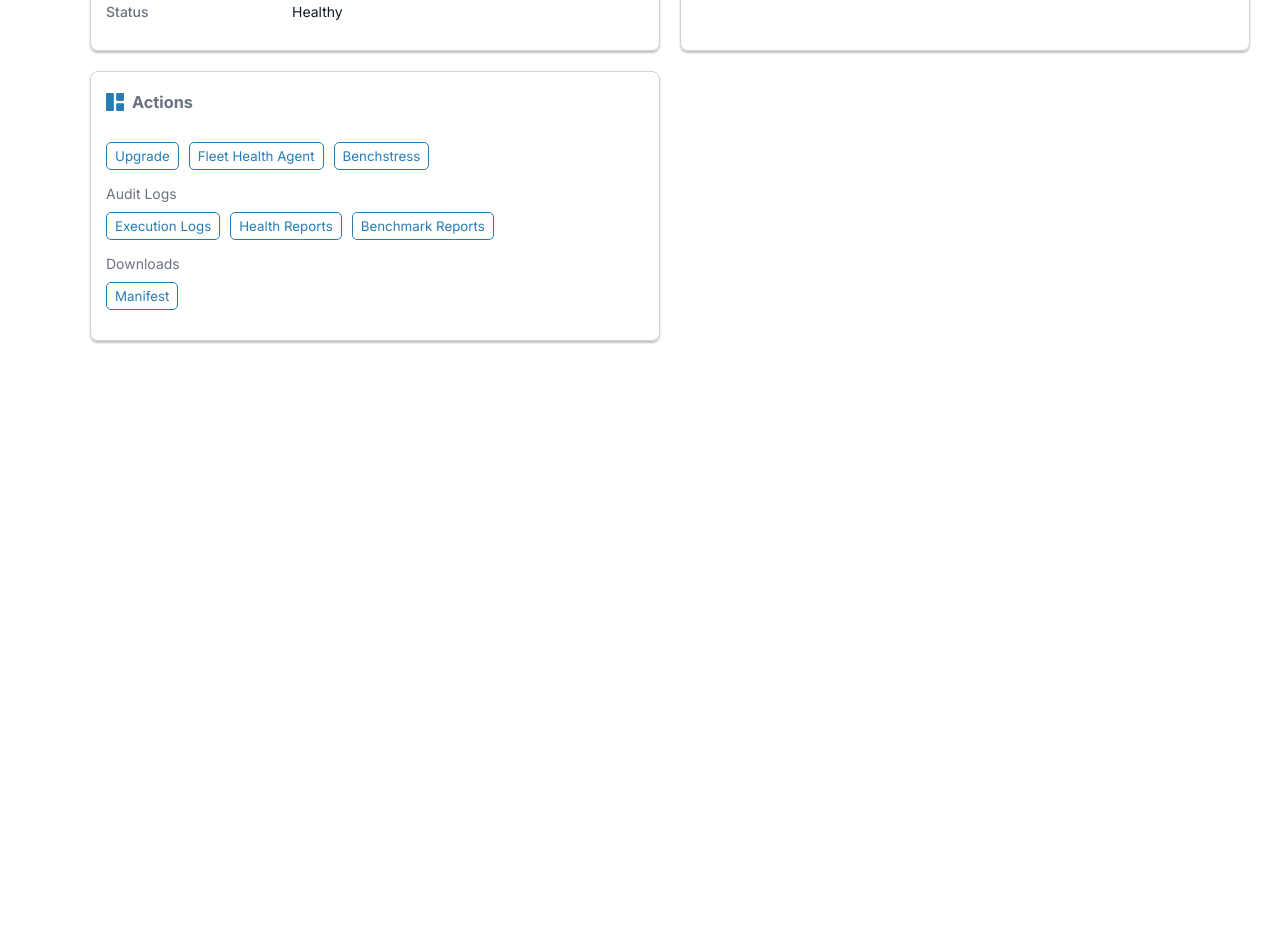
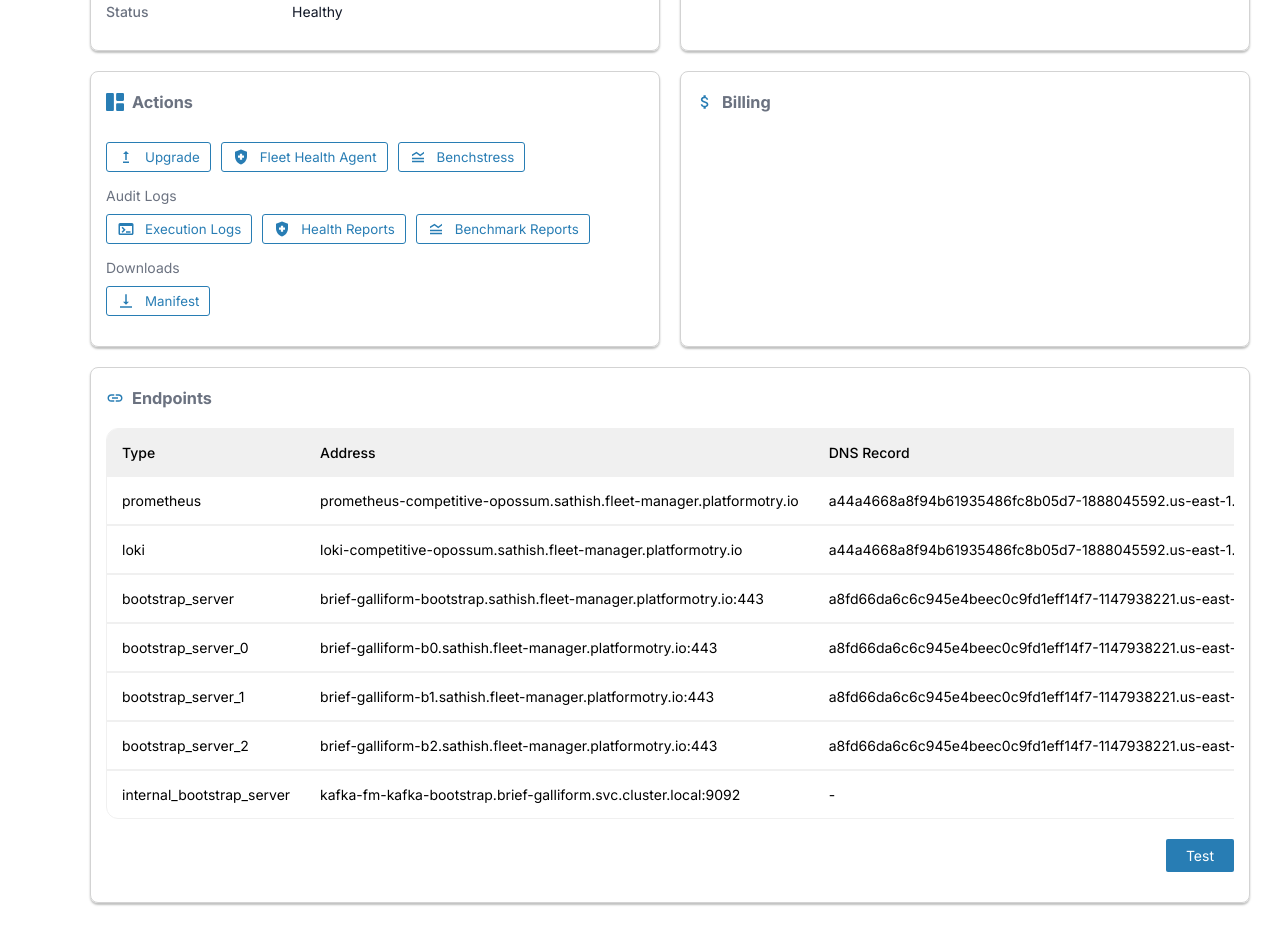
Before and after one commit to Sanhita-san/kafka-fleet-manager, a React (Vite) app: page / in a window 1280 px wide. Shown: the part 920-1853 px from the top of the page. Before the commit the page ends 1291 px from the top, so only its background shows below. Built offline with nearby package versions, Linux system fonts and the light colour scheme.

Commit message:
Added Endpoint Card

```diff
--- a/src/components/card/Card.jsx
+++ b/src/components/card/Card.jsx
@@ -11,12 +11,12 @@ const Card = ({
   links,
   sections,
   actionsMenu,
+  table,
+  span,
 }) => {
   const Icon = icon;
   return (
-    <div
-      className={`${styles.card} ${gauges ? styles.spanTwo : styles.spanOne}`}
-    >
+    <div className={`${styles.card} ${span ? styles.spanTwo : styles.spanOne}`}>
       <div className={styles.cardHeader}>
         <Icon className={styles.icon} />
         <h3>{title}</h3>
@@ -26,6 +26,7 @@ const Card = ({
       </div>
 
       <div className={styles.cardBody}>
+        {/* Fields */}
         {fields && (
           <dl className={styles.fieldsList}>
             {fields.map((data, index) => {
@@ -39,6 +40,7 @@ const Card = ({
           </dl>
         )}
 
+        {/* Gauges */}
         {gauges && (
           <div className={styles.gaugeList}>
             {gauges.map((data, index) => {
@@ -52,18 +54,21 @@ const Card = ({
           </div>
         )}
 
+        {/* Links */}
         {links && (
           <div className={styles.linksList}>
-            {links.map((link, index) => {
+            {links.map((Link, index) => {
               return (
                 <div className={styles.linksItem} key={index}>
-                  <a>{link.label}</a>
+                  <Link.icon className={styles.icon} />
+                  <a>{Link.label}</a>
                 </div>
               );
             })}
           </div>
         )}
 
+        {/* Sections */}
         {sections && (
           <div className={styles.sectionsList}>
             {sections.map((section, index) => {
@@ -71,9 +76,10 @@ const Card = ({
                 <div className={styles.sectionsItem} key={index}>
                   <dt>{section.label}</dt>
                   <div className={styles.buttons}>
-                    {section.buttons.map((button, id) => (
+                    {section.buttons.map((Button, id) => (
                       <button className={styles.actionButton} key={id}>
-                        {button}
+                        <Button.icon className={styles.icon} />
+                        {Button.label}
                       </button>
                     ))}
                   </div>
@@ -82,6 +88,35 @@ const Card = ({
             })}
           </div>
         )}
+
+        {/* Table */}
+        {table && (
+          <div className={styles.tableList}>
+            <div className={styles.tableInfo}>
+              <table className={styles.table}>
+                <thead>
+                  <tr>
+                    {table.columns.map((col, index) => (
+                      <th key={index}>{col}</th>
+                    ))}
+                  </tr>
+                </thead>
+                <tbody>
+                  {table.rows.map((row, index) => (
+                    <tr key={index}>
+                      {row.map((cell, cIdx) => (
+                        <td key={cIdx}>{cell}</td>
+                      ))}
+                    </tr>
+                  ))}
+                </tbody>
+              </table>
+            </div>
+            <div className={styles.tableFooter}>
+              <button className={styles.endpointButton}>Test</button>
+            </div>
+          </div>
+        )}
       </div>
     </div>
   );
--- a/src/components/card/Card.module.css
+++ b/src/components/card/Card.module.css
@@ -35,6 +35,7 @@ a {
 
 .icon {
   font-size: 18px;
+  color: var(--color-primary);
 }
 
 .moreIcon {
@@ -92,6 +93,7 @@ a {
 
 .linksItem {
   display: flex;
+  gap: 5px;
 }
 
 /* For Sections Card */
@@ -111,6 +113,7 @@ a {
 .buttons {
   display: flex;
   gap: 10px;
+  flex-wrap: wrap;
 }
 
 .actionButton {
@@ -118,11 +121,74 @@ a {
   color: var(--color-primary);
 
   border: 1px solid var(--color-primary);
-  border-radius: 5px;
+  border-radius: 3px;
   outline: none;
 
-  padding: 5px 8px;
+  padding: 5px 10px;
   cursor: pointer;
+
+  display: flex;
+  gap: 10px;
+  align-items: center;
+}
+
+/* For Table Card */
+.tableInfo {
+  overflow-x: auto;
+}
+
+.table {
+  width: 100%;
+  border: 1px solid #f0f0f0;
+  border-radius: 12px;
+  border-spacing: 0px;
+  overflow: hidden;
+}
+
+.table th {
+  background: #f0f0f0;
+  font-weight: 500;
+  text-align: left;
+  padding: 15px;
+  border-bottom: 1px solid #f0f0f0;
+}
+
+.table td {
+  padding: 15px;
+  border-bottom: 2px solid #f0f0f0;
+  word-break: keep-all;
+  white-space: nowrap;
+}
+
+.table tr:last-child td {
+  border-bottom: none;
+}
+
+.table tr:hover {
+  background: #fafafa;
+}
+
+.tableFooter {
+  display: flex;
+  justify-content: flex-end;
+  margin-top: 20px;
+}
+
+.endpointButton {
+  background-color: var(--color-primary);
+  color: var(--color-bg);
+  font-size: 14px;
+  font-weight: 400;
+  padding: 8px 20px;
+  border: none;
+  border-radius: 2px;
+  cursor: pointer;
+  transition: background-color 0.2s ease;
+}
+
+.endpointButton:hover {
+  background-color: var(--color-primary);
+  opacity: 80%;
 }
 
 @media screen and (max-width: 960px) {
--- a/src/components/dashboard/dashboardData.js
+++ b/src/components/dashboard/dashboardData.js
@@ -1,13 +1,26 @@
 import { FaCloud } from "react-icons/fa";
-import { MdBarChart } from "react-icons/md";
+import {
+  MdBarChart,
+  MdHealthAndSafety,
+  MdTerminal,
+  MdVerticalAlignBottom,
+  MdLegendToggle,
+  MdOutlineUpgrade,
+} from "react-icons/md";
+
 import { MdEqualizer } from "react-icons/md";
 import { MdBusiness } from "react-icons/md";
 import { BsGrid1X2Fill } from "react-icons/bs";
+import { MdAttachMoney } from "react-icons/md";
+import { MdLink } from "react-icons/md";
+
+import { MdTimeline } from "react-icons/md";
 
 export const cards = [
   {
     title: "Cluster Info",
     icon: FaCloud,
+    actionsMenu: true,
     fields: [
       {
         label: "Cluster ID",
@@ -21,11 +34,11 @@ export const cards = [
       { label: "Version", value: "3.8.0" },
       { label: "Status", value: "Healthy" },
     ],
-    actionsMenu: true,
   },
   {
     title: "Performance",
     icon: MdBarChart,
+    span: true,
     gauges: [
       { label: "Production", value: 0, text: "0 B/s" },
       { label: "Consumption", value: 0, text: "0 B/s" },
@@ -35,6 +48,7 @@ export const cards = [
   {
     title: "Kubernetes Fleet Info",
     icon: MdBusiness,
+    actionsMenu: true,
     fields: [
       { label: "Identifier", value: "different-aardwolf" },
       { label: "Fleet provider", value: "" },
@@ -42,15 +56,14 @@ export const cards = [
       { label: "Date Created", value: "Jun 17, 2025, 10:33 AM" },
       { label: "Status", value: "Healthy" },
     ],
-    actionsMenu: true,
   },
   {
     title: "Dashboards",
     icon: MdEqualizer,
     links: [
-      { label: "Cluster Health", type: "link" },
-      { label: "Kraft Metrics", type: "link" },
-      { label: "Strimzi Kafka Logs", type: "link" },
+      { label: "Cluster Health", icon: MdTimeline },
+      { label: "Kraft Metrics", icon: MdTimeline },
+      { label: "Strimzi Kafka Logs", icon: MdTimeline },
     ],
   },
   {
@@ -59,16 +72,70 @@ export const cards = [
     sections: [
       {
         label: "",
-        buttons: ["Upgrade", "Fleet Health Agent", "Benchstress"],
+        buttons: [
+          { label: "Upgrade", icon: MdOutlineUpgrade },
+          { label: "Fleet Health Agent", icon: MdHealthAndSafety },
+          { label: "Benchstress", icon: MdLegendToggle },
+        ],
       },
       {
         label: "Audit Logs",
-        buttons: ["Execution Logs", "Health Reports", "Benchmark Reports"],
+        buttons: [
+          { label: "Execution Logs", icon: MdTerminal },
+          { label: "Health Reports", icon: MdHealthAndSafety },
+          { label: "Benchmark Reports", icon: MdLegendToggle },
+        ],
       },
       {
         label: "Downloads",
-        buttons: ["Manifest"],
+        buttons: [{ label: "Manifest", icon: MdVerticalAlignBottom }],
       },
     ],
   },
+  { title: "Billing", icon: MdAttachMoney },
+  {
+    title: "Endpoints",
+    icon: MdLink,
+    span: true,
+    table: {
+      columns: ["Type", "Address", "DNS Record"],
+      rows: [
+        [
+          "prometheus",
+          "prometheus-competitive-opossum.sathish.fleet-manager.platformotry.io",
+          "a44a4668a8f94b61935486fc8b05d7-1888045592.us-east-1.elb.amazonaws.com",
+        ],
+        [
+          "loki",
+          "loki-competitive-opossum.sathish.fleet-manager.platformotry.io",
+          "a44a4668a8f94b61935486fc8b05d7-1888045592.us-east-1.elb.amazonaws.com",
+        ],
+        [
+          "bootstrap_server",
+          "brief-galliform-bootstrap.sathish.fleet-manager.platformotry.io:443",
+          "a8fd66da6c6c945e4beec0c9fd1eff14f7-1147938221.us-east-1.elb.amazonaws.com",
+        ],
+        [
+          "bootstrap_server_0",
+          "brief-galliform-b0.sathish.fleet-manager.platformotry.io:443",
+          "a8fd66da6c6c945e4beec0c9fd1eff14f7-1147938221.us-east-1.elb.amazonaws.com",
+        ],
+        [
+          "bootstrap_server_1",
+          "brief-galliform-b1.sathish.fleet-manager.platformotry.io:443",
+          "a8fd66da6c6c945e4beec0c9fd1eff14f7-1147938221.us-east-1.elb.amazonaws.com",
+        ],
+        [
+          "bootstrap_server_2",
+          "brief-galliform-b2.sathish.fleet-manager.platformotry.io:443",
+          "a8fd66da6c6c945e4beec0c9fd1eff14f7-1147938221.us-east-1.elb.amazonaws.com",
+        ],
+        [
+          "internal_bootstrap_server",
+          "kafka-fm-kafka-bootstrap.brief-galliform.svc.cluster.local:9092",
+          "-",
+        ],
+      ],
+    },
+  },
 ];
```
